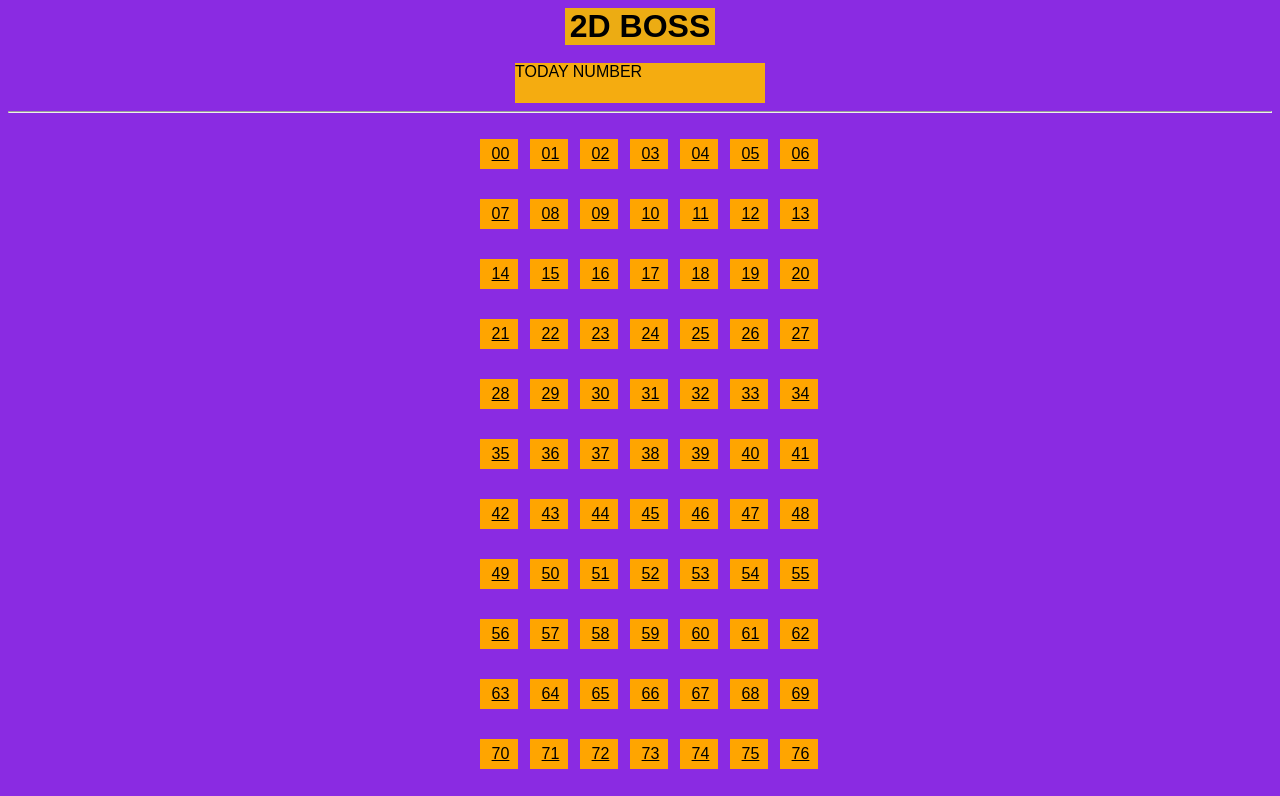
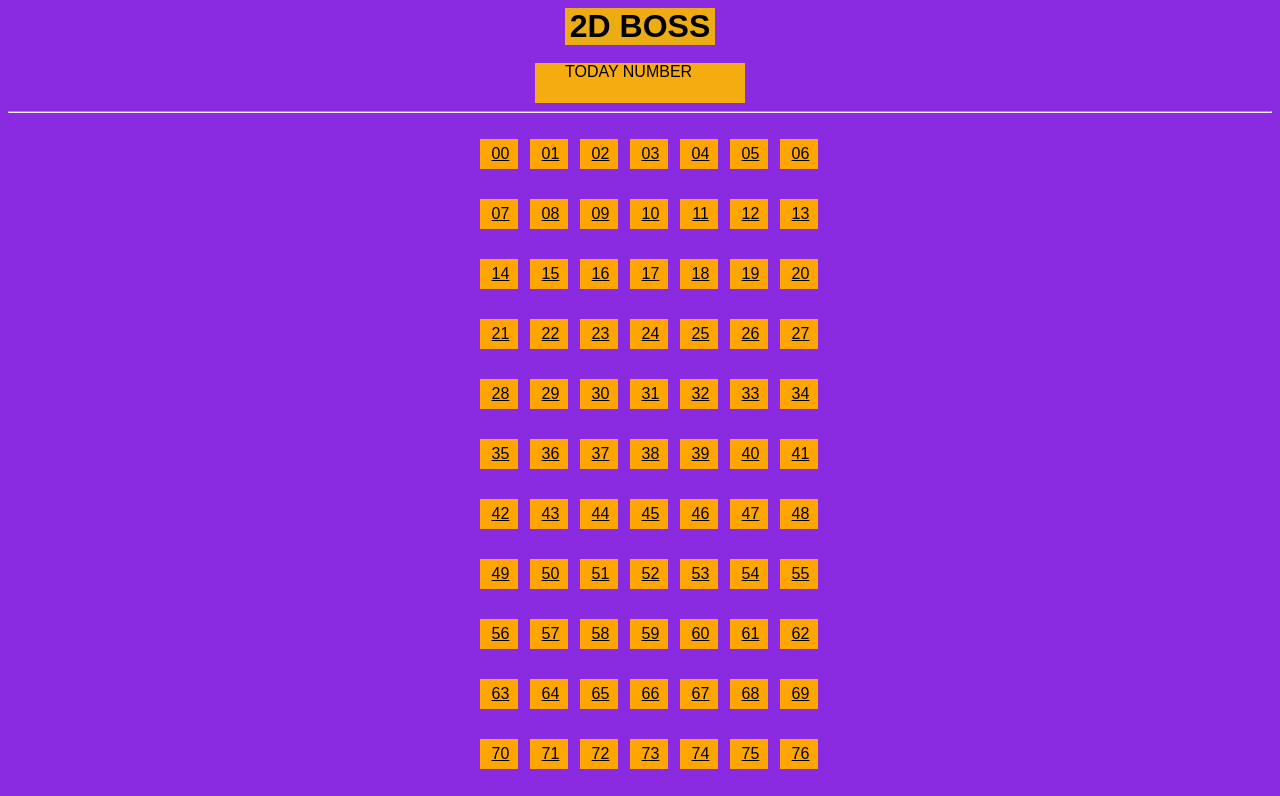
Before and after one commit to eiithu142/2d-boss, a plain HTML site: page index.html in a window 1280 px wide. Shown: the top 796 px of the page. Drawn offline with nearby package versions, Linux system fonts and the light colour scheme.

Commit message:
Update index.html

```diff
--- a/index.html
+++ b/index.html
@@ -214,16 +214,17 @@
 
    }
    .today{
-    width:250px ;
+    width:180px ;
     height: 10px;
   padding-bottom: 30px;
   margin-bottom: 20px;
-    margin-left: 400px;
+	    padding-left: 30px;
+    margin-left: 500px;
     margin:auto ;
     font-family: sans-serif;
 
 
-    display: flex;
+    display: grid;
     background-color: aquamarine;
     animation-name: today;
     animation-duration: 3s;
```
